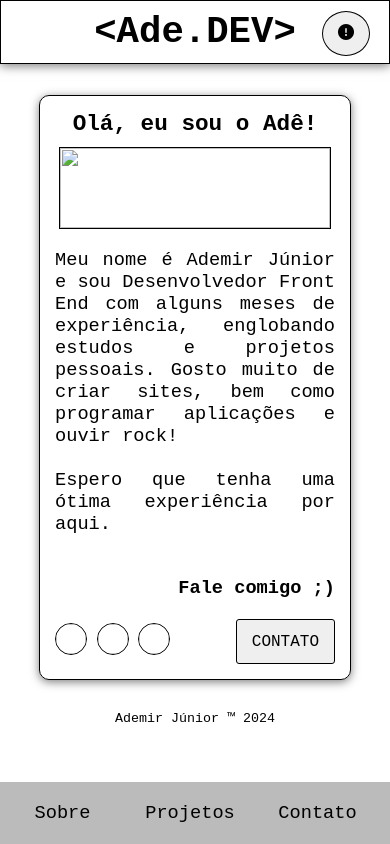
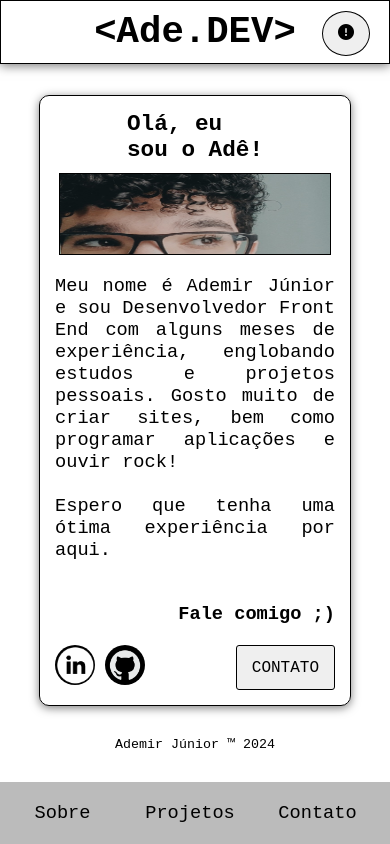
Before and after one commit to adejuniorr/PortfolioOnline, a plain HTML site: page Portifólio/public/index.html in a window 390 px wide. Drawn offline with Linux system fonts and the light colour scheme; a web font is replaced by a local one.

Commit message:
Projeto Portifólio Online v1: Ícones, imagem de perfil e alguns links adicionados

```diff
--- a/Portifólio/public/css/style.css
+++ b/Portifólio/public/css/style.css
@@ -128,12 +128,12 @@ main {
 #say-hello {
     display: flex;
     align-items: center;
-    font-size: 30pt;
+    font-size: 3.5vw;
 }
 
 #my-picture {
-    width: 430px;
-    height: 100px;
+    width: 520px;
+    height: 200px;
     border: var(--lighter-black-border);
 }
 
@@ -157,21 +157,30 @@ main {
 }
 
 .link {
-    width: 30px;
-    height: 30px;
+    width: 40px;
+    height: 40px;
     border-radius: 50%;
     transition: all 200ms ease-in-out;
-    border: var(--lighter-black-border);
+    filter: invert(100%);
+    transform: scale(1);
 }
-
 .link:hover {
-    background-color: #000;
-    color: #fff;
+    filter: invert(0%);
+    transform: scale(1.2);
 }
 
 footer {
     text-align: center;
     font-size: 10pt;
+}
+
+@media only screen and (max-width: 1100px) {
+    #my-picture {
+        width: 320px;
+        height: 200px;
+        border: var(--lighter-black-border);
+    }
+
 }
 
 @media only screen and (max-width: 870px) {
@@ -251,8 +260,8 @@ footer {
     }
 
     #my-picture {
-        width: 430px;
-        height: 80px;
+        width: 280px;
+        height: 150px;
         border: var(--lighter-black-border);
     }
 
@@ -282,8 +291,8 @@ footer {
     }
 
     #my-picture {
-        width: 300px;
-        height: 80px;
+        width: 270px;
+        height: 100px;
         margin-top: 10px;
         border: var(--lighter-black-border);
     }
--- a/Portifólio/public/index.html
+++ b/Portifólio/public/index.html
@@ -32,8 +32,8 @@
         <main>
             <div class="content">
                 <div id="greeting">
-                    <h1 id="say-hello">Olá, eu sou o Adê!</h1>
-                    <img id="my-picture" src="" alt="">
+                    <h1 id="say-hello">Olá, eu <br>sou o Adê!</h1>
+                    <img id="my-picture" src="img/my-picture.jpg" alt="">
                 </div>
                 <div id="about-me">
                     <p>Meu nome é Ademir Júnior e sou Desenvolvedor Front End com alguns meses de experiência, englobando estudos e projetos pessoais. Gosto muito de criar sites, bem como programar aplicações e ouvir rock!</p>
@@ -44,9 +44,8 @@
                 </div>
                 <div id="go-to">
                     <div id="links">
-                        <a href=""><img class="link" alt=""></a>
-                        <a href=""><img class="link" alt=""></a>
-                        <a href=""><img class="link" alt=""></a>
+                        <a id="LinkedIn" href="https://www.linkedin.com/in/dev-ademirjunior" target="_blank"><img class="link" src="img/icons/lkdin-black-logo.jpg" alt=""></a>
+                        <a href="https://github.com/adejuniorr" target="_blank"><img class="link" src="img/icons/gthub-black-logo.jpg" alt=""></a>
                     </div>
                     <button type="button">CONTATO</button>
                 </div>
```
Also changed, not shown: Portifólio/public/img/icons/gthub-black-logo.jpg (added), Portifólio/public/img/icons/lkdin-black-logo.jpg (added), Portifólio/public/img/my-picture.jpg (added).
